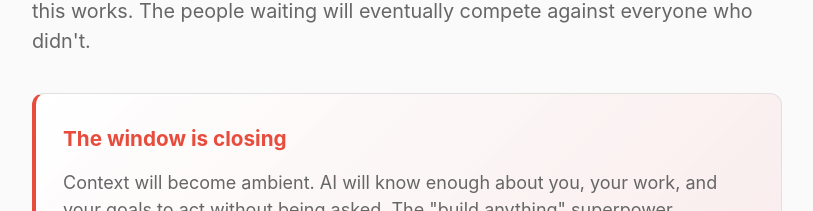
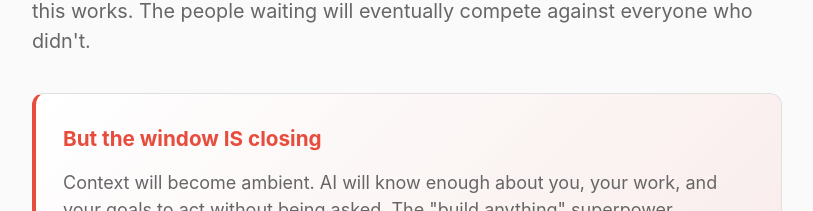
Before and after one commit to mdmagnuson-creator/opencope, a website: page index.html in a window 1280 px wide. Shown: the part 3240-3451 px from the top of the page, without its empty margins (194-1007 px from the left). Drawn offline with Linux system fonts and the light colour scheme.

Commit message:
fix: Update window closing heading text

```diff
--- a/index.html
+++ b/index.html
@@ -286,7 +286,7 @@
         </div>
 
         <div class="window-closing-card">
-          <h3>The window is closing</h3>
+          <h3>But the window IS closing</h3>
           <p>Context will become ambient. AI will know enough about you, your work, and your goals to act without being asked. The "build anything" superpower becomes table stakes. The interfaces dissolve because the machine doesn't need them anymore.</p>
         </div>
 
```
